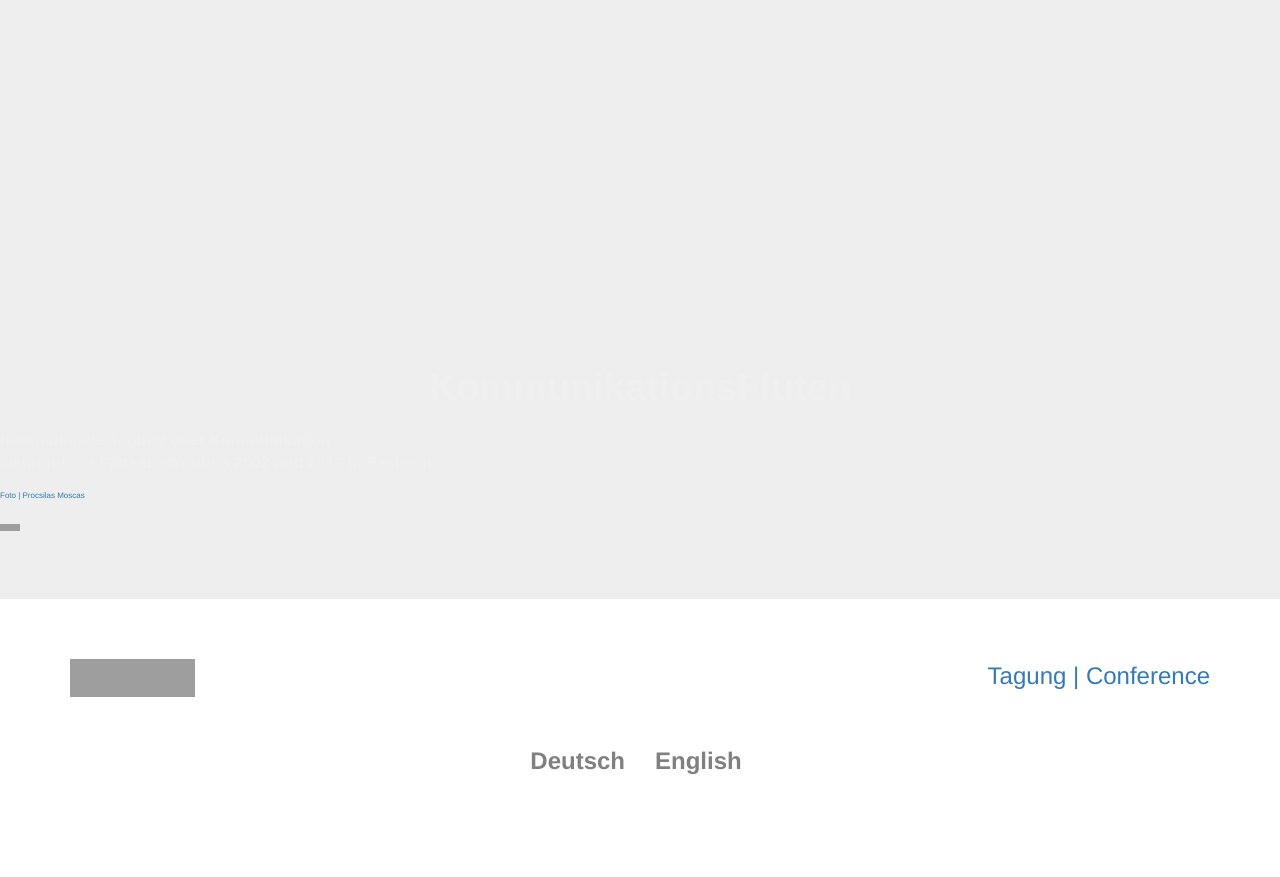
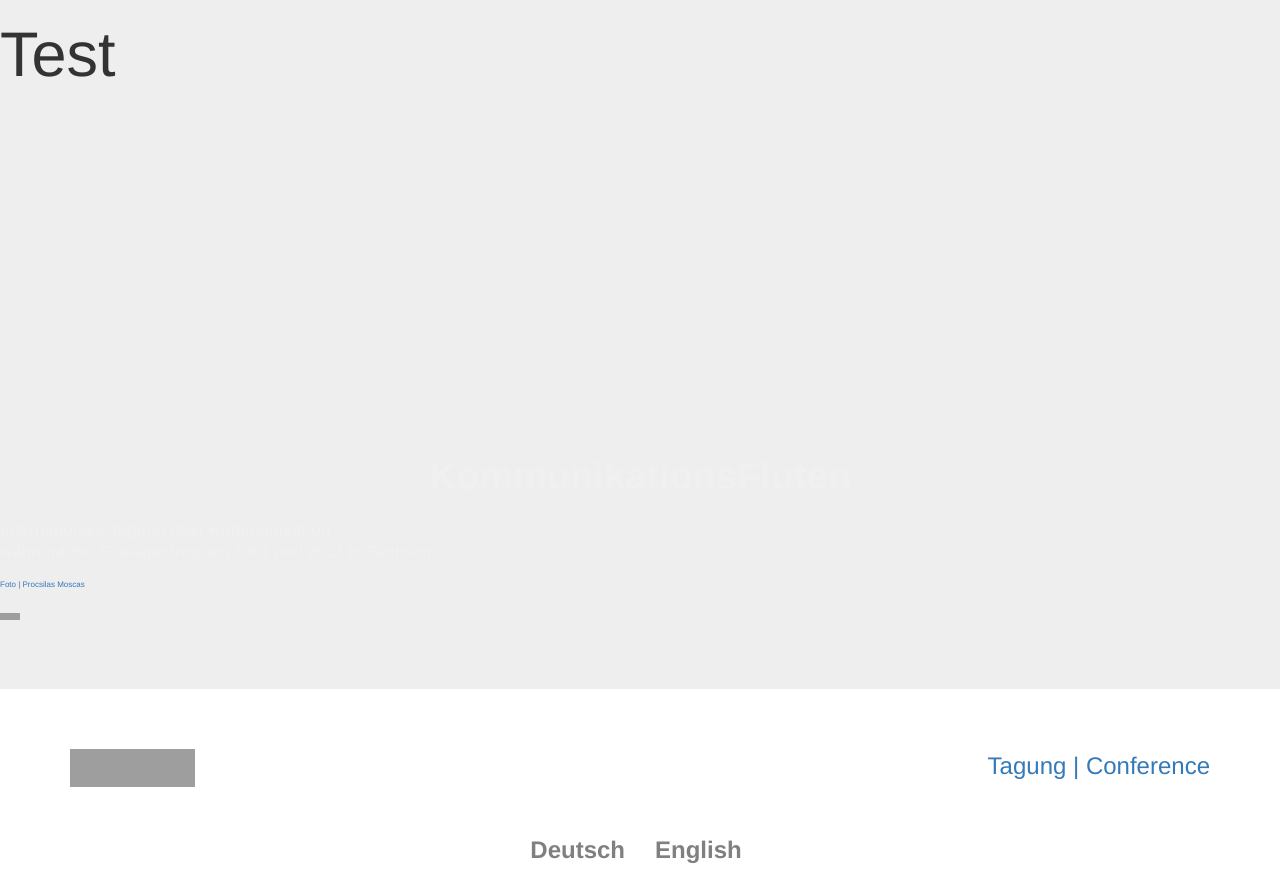
Before and after one commit to susedev/test, a Jekyll site: the page built from index.html, in a window 1280 px wide. Shown: the part 547-1424 px from the top of the page. Built offline with Jekyll 4.4.1, drawn with Linux system fonts in a browser that asks for light colours; nearby versions of some CDN libraries; before the commit the page ends 1335 px from its top, so only the background shows below that; grey boxes are pictures that could not be loaded.

Commit message:
Update home.html

```diff
--- a/_layouts/home.html
+++ b/_layouts/home.html
@@ -10,7 +10,7 @@
 <body>
  <div class="jumbotron">
         <p><img class="background-img" img alt="KommunikationFluten" src="http://www.eijc.eu/wp-content/uploads/2015/06/background-1920-1080.jpg" style="width: 100%; height: 499px;" />    </p>
-        <a href="http://eijc.github.io/test/"><p style="color:#F0F0F0; font-size: 38px; font-weight:bold; text-align: center; margin-top: 360px;">KommunikationsFluten</p></a>
+        <h1> Test</h1><a href="http://eijc.github.io/test/"><p style="color:#F0F0F0; font-size: 38px; font-weight:bold; text-align: center; margin-top: 360px;">KommunikationsFluten</p></a>
       <p style="font-size:16px; font-weight:bold; color:#F0F0F0; margin-top: 380">Internationale Tagung über Kommunikation <br />während der Flutkatastrophen 2002 und 2013 in Sachsen</p>
       <a href="https://www.flickr.com/photos/procsilas/3010458671/in/photostream/"><p style="font-size: 8px; color:#808080, align: right; margin-right: 15px;"> Foto | Procsilas Moscas </p></a> <a rel="license" href="http://creativecommons.org/licenses/by/2.0/"><img alt="Creative Commons License" style="height: 7px; width: 20px; border-bottom: 5 px; border-left:5px" src="https://i.creativecommons.org/l/by/2.0/88x31.png" /></a></p>
  </div>
```
